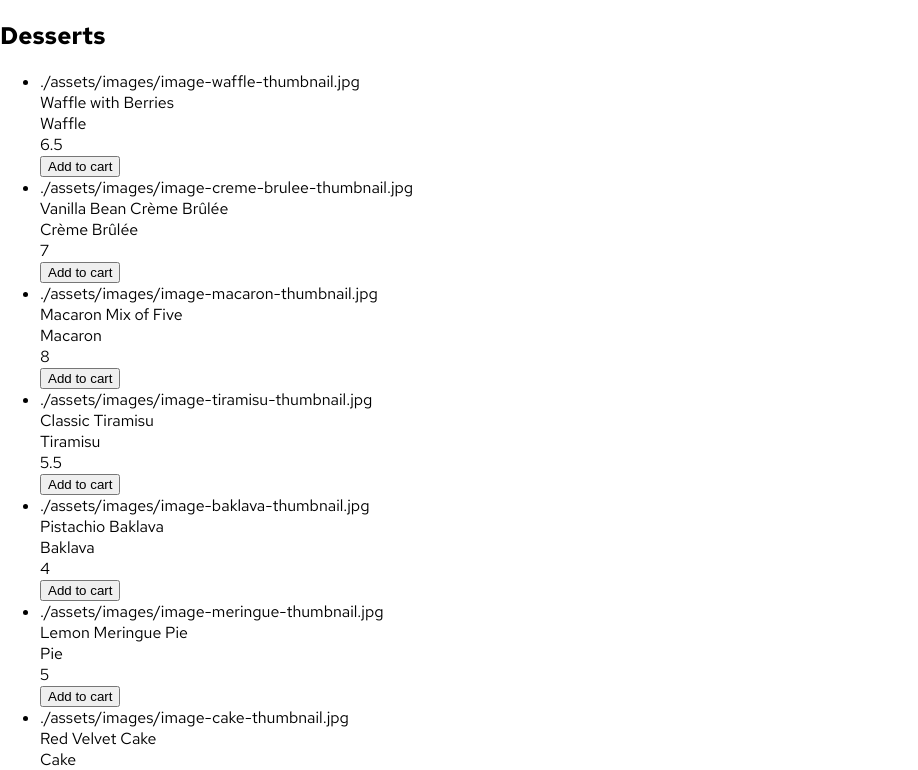
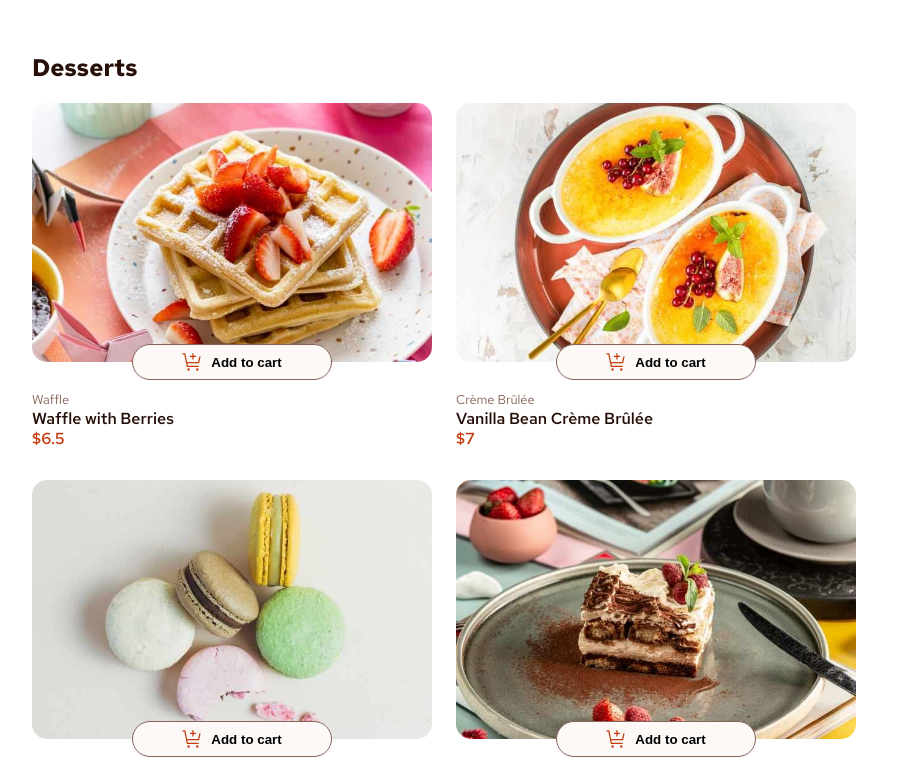
Before and after one commit to exnihilo0912/portfolio_2025, a React (Create React App) app in the folder packages/product_list_cart/frontend/: page / in a window 1280 px wide. Shown: the top 770 px of the page, without its empty margins (0-918 px from the left). Built offline with nearby package versions, Linux system fonts and the light colour scheme.

Commit message:
[feat] Add button for product list

```diff
--- a/packages/product_list_cart/frontend/src/App.css
+++ b/packages/product_list_cart/frontend/src/App.css
@@ -6,6 +6,23 @@
 @font-face {
   font-family: 'Red Hat Text Italic';
   src: url('../public/assets/fonts/RedHatText-Italic-VariableFont_wght.ttf');
+}
+
+:root {
+  --red: hsl(14, 86%, 42%);
+  --green: hsl(159, 69%, 38%);
+  --rose-50: hsl(20, 50%, 98%);
+  --rose-100: hsl(13, 31%, 94%);
+  --rose-300: hsl(14, 25%, 72%);
+  --rose-400: hsl(7, 20%, 60%);
+  --rose-500: hsl(12, 20%, 44%);
+  --rose-900: hsl(14, 65%, 9%);
+
+  /* typo */
+  --font-weight-thin: 400;
+  --font-weight-regular: 600;
+  --font-weight-bold: 700;
+
 }
 
 * {
@@ -20,23 +37,150 @@ body {
   margin: 0;
   font-size: 16px;
   font-family: 'Red Hat Text';
+  font-weight: var(--font-weight-regular);
+  color: var(--rose-900);
 }
 
-:root {
-  --red: hsl(14, 86%, 42%);
-  --green: hsl(159, 69%, 38%);
-  --rose-50: hsl(20, 50%, 98%);
-  --rose-100: hsl(13, 31%, 94%);
-  --rose-300: hsl(14, 25%, 72%);
-  --rose-400: hsl(7, 20%, 60%);
-  --rose-500: hsl(12, 20%, 44%);
-  --rose-900: hsl(14, 65%, 9%);
-
-  /* typo */
-  --font-weight-regular: 400;
-  --font-weight-semibold: 600;
-  --font-weight-bol: 700;
-
+ul,
+li {
+  list-style: none;
+  padding: 0;
+  margin: 0;
 }
 
+/* element */
+.button {
+  height: 2.25rem;
+  font-weight: var(--font-weight-regular);
+  padding-left: 32px;
+  padding-right: 32px;
+  border-radius: 90px;
+  border: 1px solid var(--rose-500);
+  background-color: var(--rose-50);
+  display: flex;
+  align-items: center;
+  justify-content: center;
+}
+
+.button__icon {
+  margin-right: 8px;
+}
+
+.button--primary {
+  background-color: var(--red);
+  border-color: var(--red);
+  color: var(--rose-100)
+}
+
+.button--group {
+  padding-left: 8px;
+  padding-right: 8px;
+  gap: 16px;
+}
+
+.flex--grow {
+  flex-grow: 2;
+  text-align: center;
+}
+
+.circle {
+  border: 1px solid white;
+  border-radius: 90px;
+  height: 1.1rem;
+  width: 1.1rem;
+  display: flex;
+  justify-content: center;
+  align-items: center;
+  padding: 2px;
+}
+
+.title {}
+
+.text {}
+
+.text--big {}
+
+.text--bigger {}
+
+.text--thin {}
+
+.text--bold {}
+
+.text--accent {}
+
+.text--secondary {}
+
+/* layout */
+.page {
+  padding: 2rem;
+  width: 100%;
+}
+
+/* product list */
+.product-card-list {
+  display: flex;
+  flex-wrap: wrap;
+  gap: 1.5rem;
+  width: 100%;
+  max-width: 100%;
+}
+
+.product-card-list__item {
+  max-width: 100%;
+}
+
+.product-card {
+  width: 400px;
+  max-width: 100%;
+}
+
+.product-card__header {
+  display: flex;
+  flex-direction: column;
+  align-items: center;
+}
+
+.product-card__image {
+  width: 100%;
+  border-radius: 15px;
+}
+
+.product-card__body {
+  position: relative;
+  top: -0.5rem;
+}
+
+.product-card__button {
+  position: relative;
+  top: calc(-1.125rem);
+  width: fit-content;
+  min-width: 50%;
+}
+
+.product-card__button--active {
+  flex-grow: 10;
+  flex-grow: 2;
+  align-self: center;
+}
+
+.product-card__category {
+  font-weight: var(--font-weight-thin);
+  font-size: 0.8rem;
+  color: var(--rose-500);
+  line-height: 1.2rem;
+}
+
+.product-card__name {
+  line-height: 1.2rem;
+}
+
+.product-card__price {
+  line-height: 1.2rem;
+  color: var(--red)
+}
+
+
+
+
+
 @media screen and (min-width: 1440px) {}
--- a/packages/product_list_cart/frontend/src/App.js
+++ b/packages/product_list_cart/frontend/src/App.js
@@ -1,8 +1,29 @@
-import { useState, useEffect, useRef } from 'react';
+import { Children, useState, useEffect, useRef } from 'react';
 
 import './App.css';
 import products from './data/data.json';
 
+
+function Button({ children, onClick, className, type, ...props }) {
+  return (
+    <button
+      onClick={onClick}
+      className={'button ' + className}
+      type={type || 'button'}
+      {...props}
+    >
+      {children}
+    </button>
+  );
+}
+
+function ButtonGroup({ children, className }) {
+  return (
+    <div className={'button button--group' + ' ' + className}>
+      {Children.map(children, (child) => child)}
+    </div>
+  );
+}
 
 // utils functions
 function formatProduct(product, productIndex, products) {
@@ -17,7 +38,7 @@ function formatProduct(product, productIndex, products) {
 }
 
 // Product List
-function ProductListItem({ product, addedQuantity, onAddProduct, onRemoveProduct }) {
+function ProductCard({ product, addedQuantity, onAddProduct, onRemoveProduct }) {
   const isAddedInCart = addedQuantity > 0;
   const {
     id,
@@ -35,22 +56,43 @@ function ProductListItem({ product, addedQuantity, onAddProduct, onRemoveProduct
   }
 
   return (
-    <li>
-      <div>{image.thumbnail}</div>
-      <div>{name}</div>
-      <div>{category}</div>
-      <div>{price}</div>
+    <article className='product-card'>
+      <header className='product-card__header'>
+        <img className='product-card__image' src={image.mobile} />
         {
           isAddedInCart
             ? (
-            <div>
-              <button type="button" onClick={handleRemoveProduct}>-</button>
-              <output>{addedQuantity}</output>
-              <button type="button" onClick={handleAddProduct}>+</button>
+              <ButtonGroup className="product-card__button product-card__button--active button--primary">
+                <div className='circle' onClick={handleRemoveProduct}>
+                  <img src='./assets/images/icon-decrement-quantity.svg' />
                 </div>
+                <output className='flex--grow'>{addedQuantity}</output>
+                <div className='circle' onClick={handleAddProduct}>
+                  <img src='./assets/images/icon-increment-quantity.svg' />
+                </div>
+              </ButtonGroup>
             )
-          : (<button type="button" onClick={handleAddProduct}>Add to cart</button>)
+            : (
+              <Button className="product-card__button" onClick={handleAddProduct}>
+                <img className='button__icon' src='./assets/images/icon-add-to-cart.svg' alt='add to cart icon' />
+                Add to cart
+              </Button>
+            )
         }
+      </header >
+      <div className='product-card__body'>
+        <div className='product-card__category'>{category}</div>
+        <div className='product-card__name'>{name}</div>
+        <div className='product-card__price'>${price}</div>
+      </div>
+    </article >
+  )
+}
+
+function ProductListItem({ product, ...props }) {
+  return (
+    <li className='product-card-list__item'>
+      <ProductCard product={product} {...props} />
     </li>
   );
 }
@@ -59,7 +101,7 @@ function ProductList({ products, cartProducts = [], onAddProduct, onRemoveProduc
   return isEmpty
     ? (<p>No product available for this category</p>)
     : (
-      <ul>
+      <ul className='product-card-list'>
         {
           products.map(({ id, ...partialProduct }) => {
             const cartProduct = cartProducts.find(({ id: productId }) => productId === id) || {};
@@ -168,7 +210,12 @@ function Cart({ cart = {}, products = [], onConfirm, onRemoveCartProduct }) {
       <CartHeader cartProducts={cart?.products || []} />
       {
         isCartEmpty
-          ? (<p>Your added items will appear here</p>)
+          ? (
+            <div>
+              <img src='/assets/images/illustration-empty-cart.svg' alt="Empty cart illustration" />
+              <p>Your added items will appear here</p>
+            </div>
+          )
           : (
             <>
               <CartProductList cartProducts={cart?.products || []} products={products} onRemoveCartProduct={onRemoveCartProduct} />
@@ -287,10 +334,10 @@ function App() {
   }
 
   return (
-    <div className="App">
+    <main className="page">
       <form>
-        <section>
-          <h1>Desserts</h1>
+        <section className='products-section'>
+          <h1 className='page__title'>Desserts</h1>
           <div>
             <ProductDisplayContainer
               products={formProducts}
@@ -300,11 +347,10 @@ function App() {
             />
           </div>
         </section>
-        <section>
+        <section className='cart-section'>
           <Cart cart={formData.cart} products={formProducts} onConfirm={handleSubmitForm} onRemoveCartProduct={handleRemoveCartProduct} />
         </section>
       </form>
-      {/* modal */}
       <Modal
         isOpen={isConfirmationModalOpen}
         onClose={() => setIsConfirmationModalOpen(false)}
@@ -314,7 +360,7 @@ function App() {
           <button type='button' onClick={handleResetForm}>Start New Order</button>
         </div>
       </Modal>
-    </div>
+    </main>
   );
 }
 
```
Also changed, not shown: 1 other file (tests, documents, lock files or other folders). Lines whose indentation alone changed are shown as unchanged.
